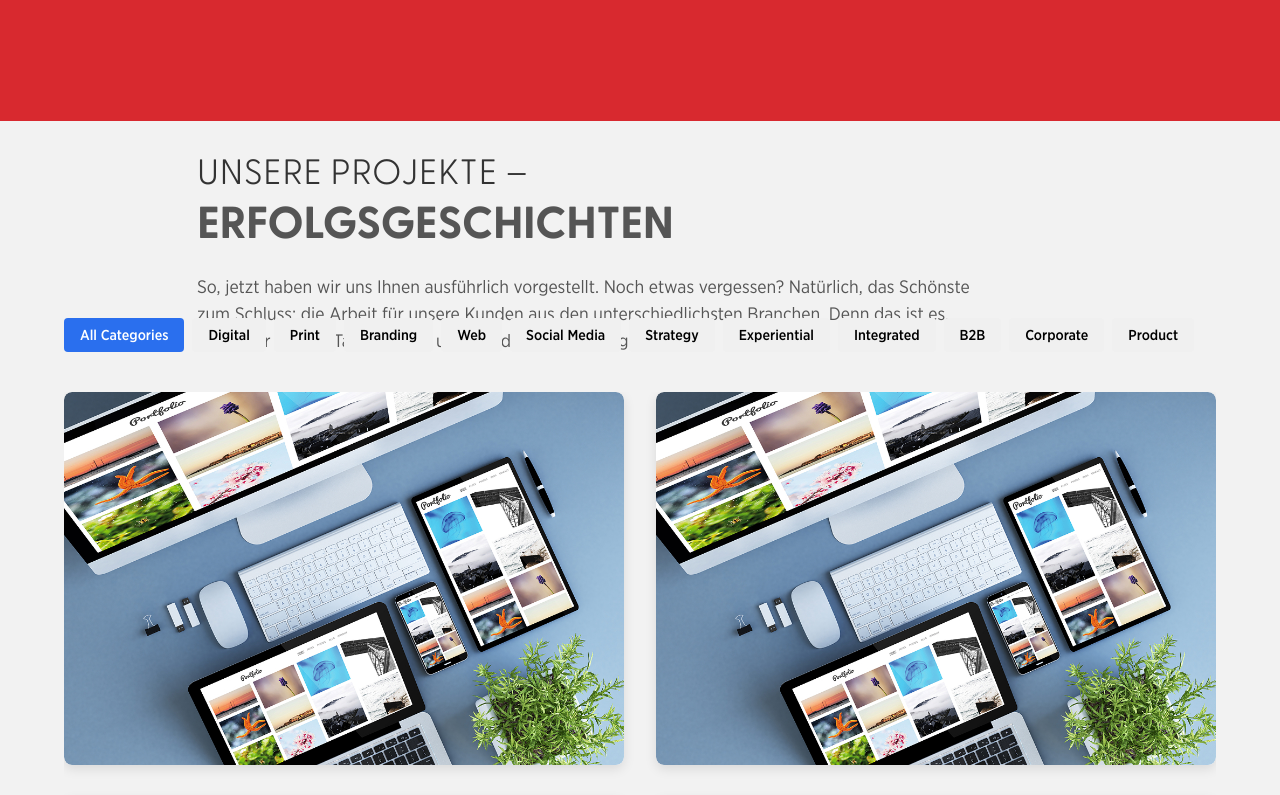
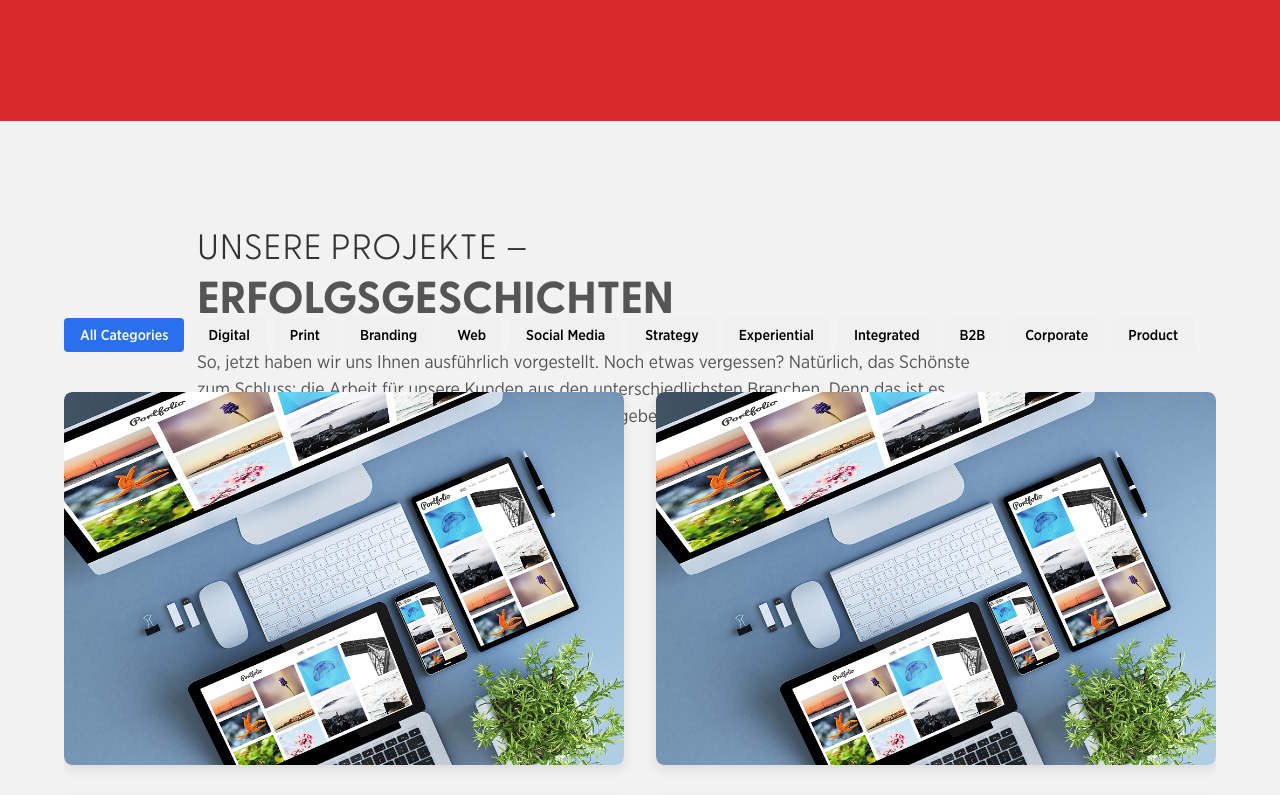
Before and after one commit to felixseeger/tz25, a Vue app: page / in a window 1280 px wide. Shown: the part 5900-6695 px from the top of the page. Built offline with nearby package versions, Linux system fonts and the light colour scheme; a web font is replaced by a local one.

Commit message:
Adjust portfolio section layout: move text down 75px and grid up 75px

```diff
--- a/src/assets/scss/components/_portfolio-grid.scss
+++ b/src/assets/scss/components/_portfolio-grid.scss
@@ -4,7 +4,7 @@
   max-width: 1920px;
   margin: 0 auto;
   padding: 0 2rem;
-  transform: translateY(-100px); // Position the grid 100px up
+  transform: translateY(-175px); // Position the grid 175px up (original 100px + additional 75px)
 }
 
 .portfolio-filters {
--- a/src/components/portfolio/PortfolioGridSection.vue
+++ b/src/components/portfolio/PortfolioGridSection.vue
@@ -53,6 +53,7 @@ export default {
   max-width: 950px;
   margin-bottom: 4rem;
   text-align: left;
+  margin-top: 75px; /* Move text down by 75px */
 }
 
 .portfolio-titles {
```
